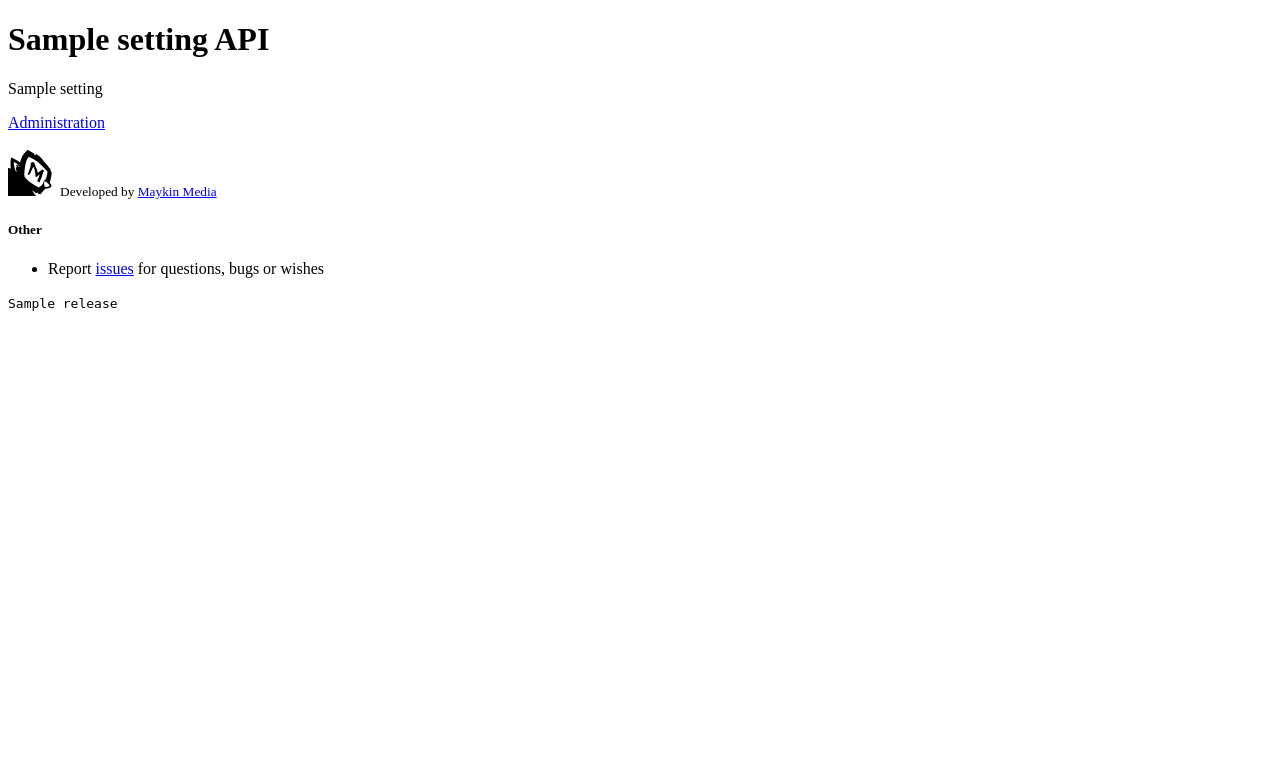
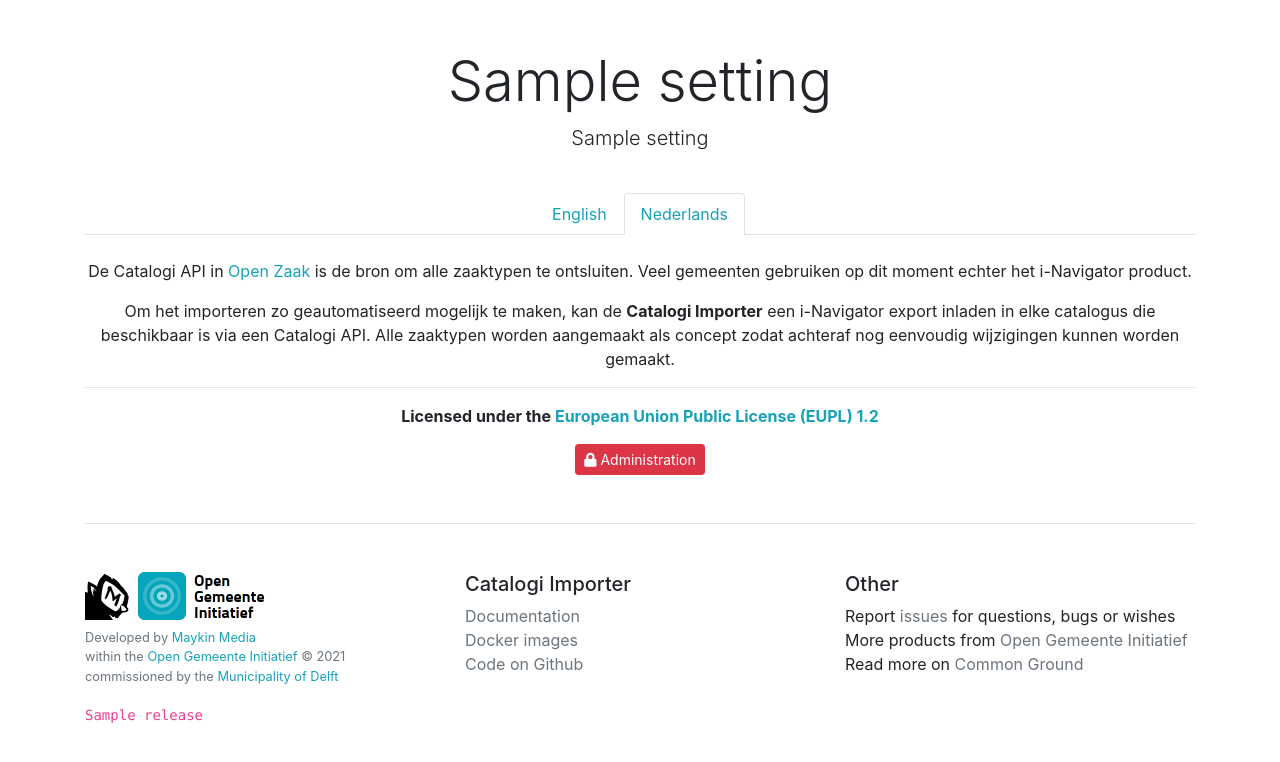
Before and after one commit to maykinmedia/catalogi-importer, a Django app: template src/importer/templates/index.html in a window 1280 px wide. Shown: the top 762 px of the page. Run offline with Django 3.2, Linux system fonts and the light colour scheme; the template is opened without the code that fills it: most values are stand-ins (such as "Sample title", 1, 10 or a date in 2020); some libraries are stand-ins or nearby versions.

Commit message:
:tada: Added frontpage.

```diff
--- a/src/importer/conf/base.py
+++ b/src/importer/conf/base.py
@@ -301,7 +301,7 @@ AUTHENTICATION_BACKENDS = [
 #
 # Custom settings
 #
-PROJECT_NAME = "Importer"
+PROJECT_NAME = "Catalogi Importer"
 SITE_TITLE = "Starting point"
 ENVIRONMENT = None
 SHOW_ALERT = True
--- a/src/importer/templates/index.html
+++ b/src/importer/templates/index.html
@@ -3,11 +3,62 @@
 {% block content %}
 
   <div class="px-3 py-3 pt-md-5 pb-md-4 mx-auto text-center">
-    <h1 class="display-4">{{ settings.PROJECT_NAME }} API</h1>
+    <h1 class="display-4">{{ settings.PROJECT_NAME }}</h1>
     <p class="lead">{{ settings.SITE_TITLE }}</p>
   </div>
 
   <div class="container text-center">
+
+    <ul class="nav nav-tabs justify-content-center" id="languageChoice" role="tablist">
+      <li class="nav-item ">
+        <a class="nav-link text-info" id="en-tab" data-toggle="tab" href="#en" role="tab" aria-controls="en" aria-selected="false">English</a>
+      </li>
+      <li class="nav-item">
+        <a class="nav-link active text-info" id="nl-tab" data-toggle="tab" href="#nl" role="tab" aria-controls="nl" aria-selected="true">Nederlands</a>
+      </li>
+    </ul>
+    <div class="tab-content" id="description">
+      <div class="tab-pane fade" id="en" role="tabpanel" aria-labelledby="en-tab">
+
+        <br>
+        <p>
+          The Catalogi API in <a class="text-info" href="https://opengem.nl/producten/open-zaak/">
+          Open Zaak</a> is the main place to store your zaaktypes. However,
+          many municipalities currently have their zaaktypes stored in
+          i-Navigator.
+        </p>
+        <p>
+          To keep the manual overhead to a minimum, the <strong>Catalogi Importer</strong> can
+          load i-Navigator exports into any catalog present in a Catalogi API.
+          All zaaktypes are created as concepts, so you can easily make
+          additional changes afterwards if needed.
+        </p>
+
+      </div>
+      <div class="tab-pane fade show active" id="nl" role="tabpanel" aria-labelledby="nl-tab">
+
+        <br>
+        <p>
+          De Catalogi API in <a class="text-info" href="https://opengem.nl/producten/open-zaak/">
+          Open Zaak</a> is de bron om alle zaaktypen te ontsluiten. Veel
+          gemeenten gebruiken op dit moment echter het i-Navigator product.
+        </p>
+        <p>
+          Om het importeren zo geautomatiseerd mogelijk te maken, kan de <strong>Catalogi
+          Importer</strong> een i-Navigator export inladen in elke catalogus die beschikbaar is via
+          een Catalogi API. Alle zaaktypen worden aangemaakt als concept zodat achteraf
+          nog eenvoudig wijzigingen kunnen worden gemaakt.
+        </p>
+
+      </div>
+    </div>
+
+    <hr>
+
+    <p>
+      <b>Licensed under the <a class="text-info" href="https://github.com/maykinmedia/catalogi-importer/blob/master/LICENSE.md">
+        European Union Public License (EUPL) 1.2</a></b>
+    </p>
 
     <p>
       <a href="{% url 'admin:index' %}" class="btn btn-sm btn-danger"><i class="fas fa-lock"></i> Administration</a>
--- a/src/importer/templates/master.html
+++ b/src/importer/templates/master.html
@@ -4,8 +4,8 @@
     <meta charset="utf-8">
     <meta name="viewport" content="width=device-width, initial-scale=1, shrink-to-fit=no">
 
-<!--    <link rel="stylesheet" href="{% static 'vng_api_common/libs/bootstrap/css/bootstrap.min.css' %}">-->
-<!--    <link rel="stylesheet" href="{% static 'vng_api_common/libs/fontawesome/css/all.min.css' %}">-->
+    <link rel="stylesheet" href="{% static 'libs/bootstrap/css/bootstrap.min.css' %}">
+    <link rel="stylesheet" href="{% static 'libs/fontawesome/css/all.min.css' %}">
 
     <link rel="icon" type="image/png" href="{% static 'ico/favicon.png' %}">
 
@@ -34,14 +34,27 @@
         <div class="row">
           <div class="col-4 col-md">
             <img class="mb-2" src="{% static 'img/maykin_logo.png' %}" alt="Maykin Media logo" height="48">
+            <img class="mb-2" src="{% static 'img/opengem_logo.png' %}" alt="Open Gemeente Initiatief logo" height="48">
             <small class="d-block mb-3 text-muted">
               Developed by <a class="text-info" href="https://www.maykinmedia.nl">Maykin Media</a><br>
+              within the <a class="text-info" href="https://opengem.nl">Open Gemeente Initiatief</a> &copy; {% now "Y" %}<br>
+              commissioned by the <a class="text-info" href="https://www.delft.nl">Municipality of Delft</a>
             </small>
+          </div>
+          <div class="col-4 col-md">
+            <h5>Catalogi Importer</h5>
+            <ul class="list-unstyled text-small">
+              <li><a class="text-muted" href="https://catalogi-importer.readthedocs.io/">Documentation</a></li>
+              <li><a class="text-muted" href="https://hub.docker.com/r/maykinmedia/catalogi-importer">Docker images</a></li>
+              <li><a class="text-muted" href="https://github.com/maykinmedia/catalogi-importer">Code on Github</a></li>
+            </ul>
           </div>
           <div class="col-4 col-md">
             <h5>Other</h5>
             <ul class="list-unstyled text-small">
               <li>Report <a class="text-muted" href="https://github.com/maykinmedia/catalogi-importer/issues">issues</a> for questions, bugs or wishes</li>
+              <li>More products from <a class="text-muted" href="https://commonground.nl/">Open Gemeente Initiatief</a></li>
+              <li>Read more on <a class="text-muted" href="https://commonground.nl/">Common Ground</a></li>
             </ul>
           </div>
         </div>
@@ -56,6 +69,16 @@
       </footer>
     </div>
 
+    <script src="{% static 'libs/jquery/jquery-3.3.1.slim.min.js' %}"></script>
+    <script src="{% static 'libs/popper/popper.min.js' %}"></script>
+    <script src="{% static 'libs/bootstrap/js/bootstrap.min.js' %}"></script>
+
+    <script>
+      $(function () {
+        $('[data-toggle="tooltip"]').tooltip()
+      })
+    </script>
+
     {% block extra_scripts %}{% endblock %}
   </body>
 </html>
```
Also changed, not shown: src/importer/static/img/opengem_logo.png (added).
